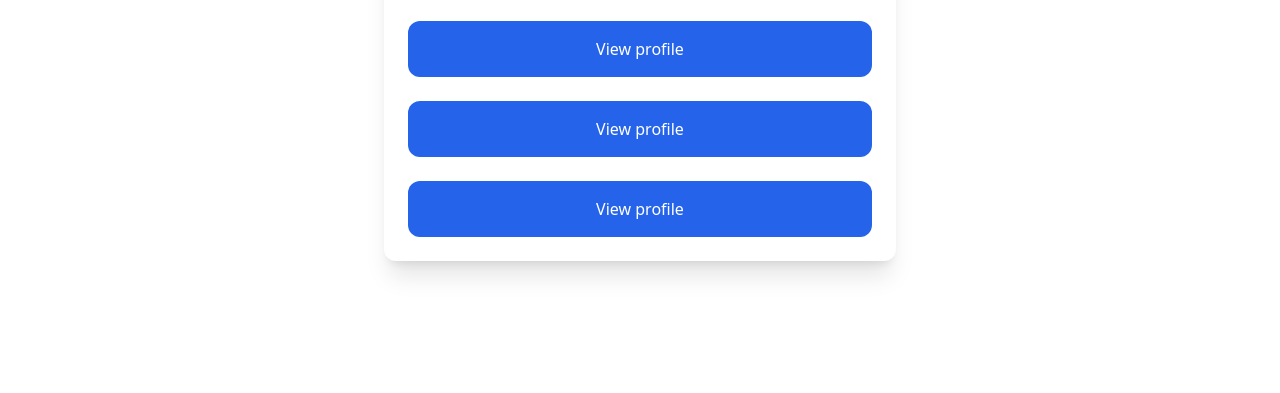
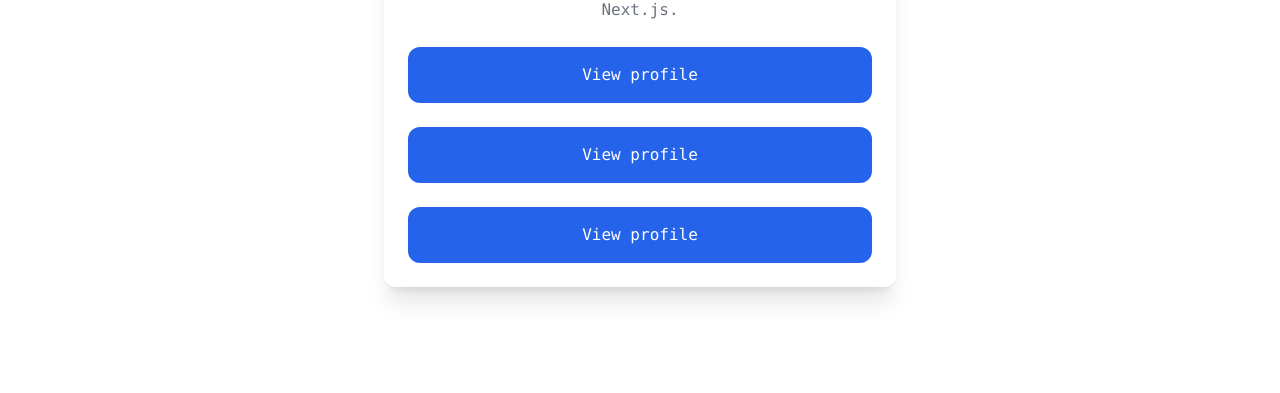
Before and after one commit to ochinchinippaiboy/ochinchinippaiboy.com, a plain HTML site: page profile/kanapon/index.html in a window 1280 px wide. Shown: the part 407-800 px from the top of the page. Drawn offline with nearby package versions, Linux system fonts and the light colour scheme.

Commit message:
Add files via upload

```diff
--- a/profile/kanapon/index.html
+++ b/profile/kanapon/index.html
@@ -4,6 +4,7 @@
 <script src="https://cdn.tailwindcss.com"></script>
 <head>
     <title>We are Japanese HENTAI! - メンバー紹介</title>
+    <main class="dark:bg-gray-800 font-mono bg-white relative overflow-hidden h-screen">
 </head>
 <header class="h-24 sm:h-32 flex items-center z-30 w-full">
     <div class="container mx-auto px-6 flex items-center justify-between">
@@ -66,4 +67,5 @@
       </div>
     </div>
   </section>
+  </html>
 </html>
```
Also changed, not shown: 404.html (+2 -0 lines), profile/index.html (+2 -0 lines), profile/keita/index.html (+2 -0 lines), profile/ryu-hey/index.html (+2 -0 lines), profile/tokuzou/index.html (+2 -0 lines), profile/yuhunahashi/index.html (+2 -0 lines).
